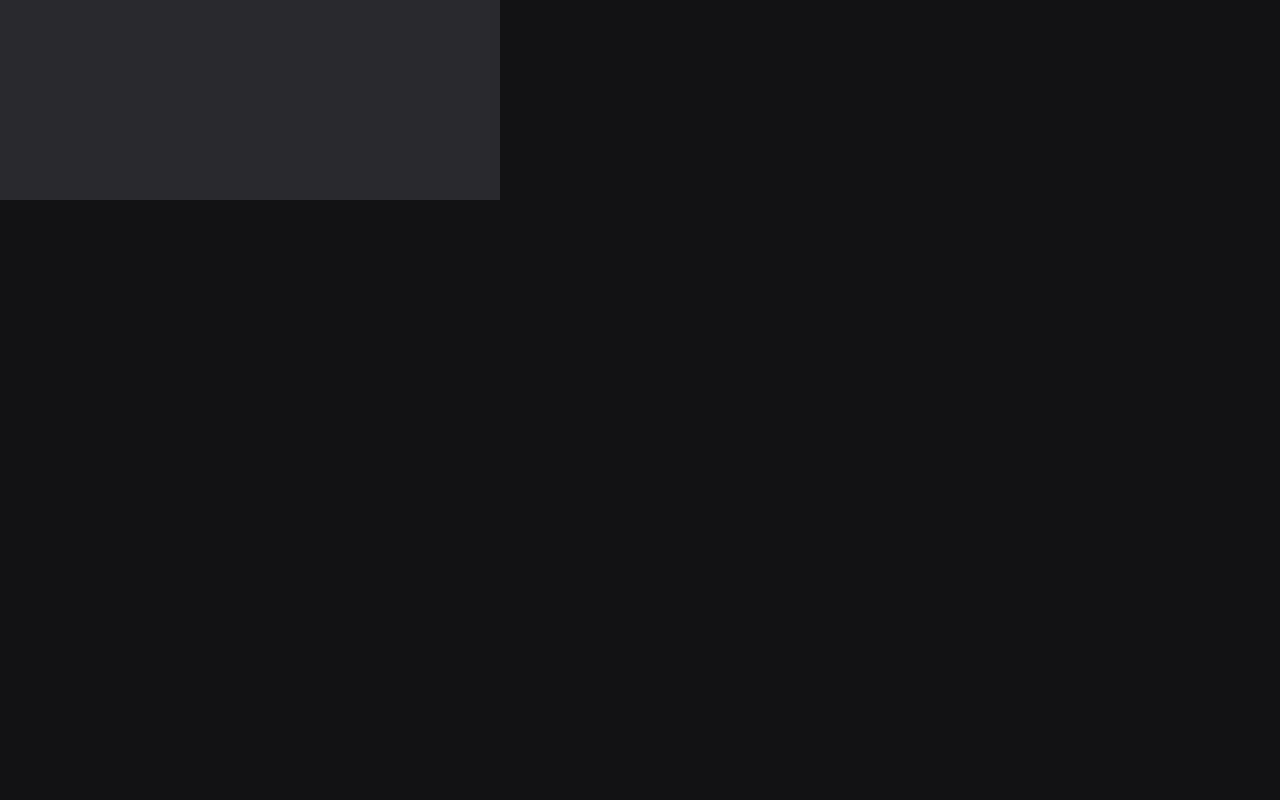
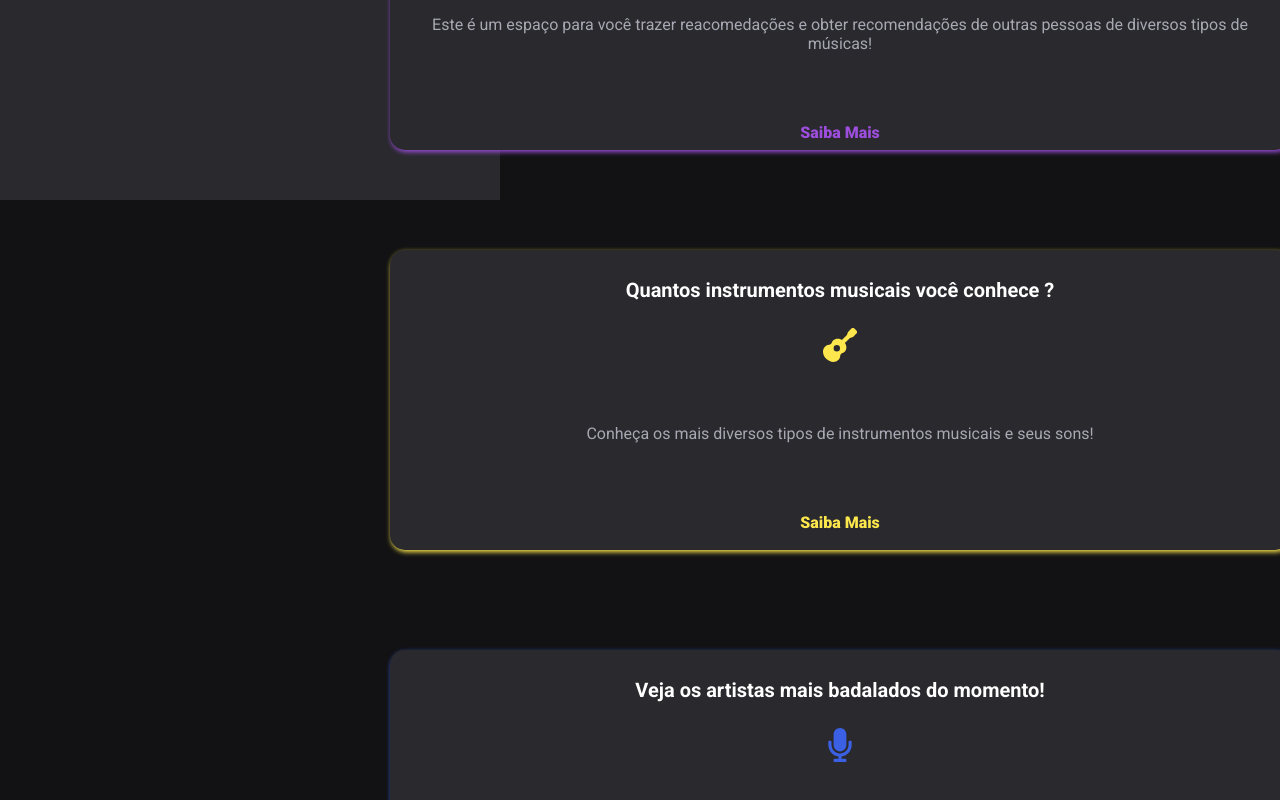
Before and after one commit to Lucasezidro/Vibratto, a React (Vite) app: page / in a window 1280 px wide. Shown: the part 600-1400 px from the top of the page. Before the commit the page ends 800 px from the top, so only its background shows below. Built offline with nearby package versions, Linux system fonts and the light colour scheme.

Commit message:
create cards component

```diff
--- /dev/null
+++ b/src/components/Card/index.tsx
@@ -0,0 +1,33 @@
+import React from 'react';
+import styles from './style.module.scss'
+
+interface CardProps {
+  title: string
+  description: string
+  children?: React.ReactNode
+  href: string
+  shadow?: string
+  linkColor: string
+}
+
+const CardHome = (props: CardProps) => {
+  return (
+    <div className={styles.card} style={{ boxShadow: `1px 2px 5px ${props.shadow}` }}>
+      <div className={styles.title}>
+        <strong>{props.title}</strong>
+
+        <span className={styles.icon}>
+          {props.children}
+        </span>
+      </div>
+
+      <div className={styles.description}>
+        <span>{props.description}</span>
+
+        <a href={props.href} style={{ color: props.linkColor }}>Saiba Mais</a>
+      </div>
+    </div>
+  )
+}
+
+export default CardHome;
--- /dev/null
+++ b/src/components/Card/style.module.scss
@@ -0,0 +1,61 @@
+.card {
+  display: flex;
+  align-items: center;
+  justify-content: center;
+  flex-direction: column;
+  width: 900px;
+  height: 300px;
+  border-radius: 15px;
+  background: var(--gray-800);
+  position: relative;
+  bottom: 750px;
+  left: 200px;
+  padding: 16px;
+  gap: 24px;
+  margin: 0;
+
+  .title {
+    position: relative;
+    bottom: 40px;
+    display: flex;
+    align-items: center;
+    justify-content: center;
+    flex-direction: column;
+    gap: 16px;
+
+    strong {
+      font-size: 20px;
+    }
+
+    .icon {
+      position: relative;
+      top: 10px;
+      font-size: 34px;
+    }
+  }
+
+  .description {
+    display: flex;
+    align-items: center;
+    justify-content: center;
+    flex-direction: column;
+    gap: 20px;
+
+    span {
+      text-align: center;
+      font-size: 16px;
+      color: var(--gray-300);
+    }
+
+    a {
+      position: relative;
+      top: 50px;
+      transition: all 0.5s;
+      font-weight: 900;
+
+      &:hover {
+        filter: brightness(0.8);
+      }
+    }
+  }
+}
--- /dev/null
+++ b/src/components/HomeContent/index.tsx
@@ -0,0 +1,52 @@
+import React from "react";
+import CardHome from "../Card";
+import { FaMusic, FaMicrophone, FaGuitar, FaHeadphones } from "react-icons/fa";
+import styles from "./style.module.scss";
+
+const HomeContent = () => {
+  return (
+    <div className={styles.cards}>
+      <CardHome
+        title="Aprenda mais sobre teoria musical!"
+        description="O objetivo é que você aprenda mais sobre a historia da musica, leitura de cifra e partitura, e muito mais!"
+        href="/learn"
+        shadow="#06d6a0"
+        linkColor="#06d6a0"
+      >
+        <FaMusic style={{ color: "#06d6a0" }} />
+      </CardHome>
+
+      <CardHome
+        title="Remende suas músicas preferidas!"
+        description="Este é um espaço para você trazer reacomedações e obter recomendações de outras pessoas de diversos tipos de músicas!"
+        href="/recomendations"
+        shadow="#9d4edd"
+        linkColor="#9d4edd"
+      >
+        <FaHeadphones style={{ color: "#9d4edd" }} />
+      </CardHome>
+
+      <CardHome
+        title="Quantos instrumentos musicais você conhece ?"
+        description="Conheça os mais diversos tipos de instrumentos musicais e seus sons!"
+        href="/instrumentMusic"
+        shadow="#FDE74C"
+        linkColor="#FDE74C"
+      >
+        <FaGuitar style={{ color: "#FDE74C" }} />
+      </CardHome>
+
+      <CardHome
+        title="Veja os artistas mais badalados do momento!"
+        description="Neste espaço você noticias sobre o mundo da música!"
+        href="/artist"
+        shadow="#3B60E4"
+        linkColor="#3B60E4"
+      >
+        <FaMicrophone style={{ color: "#3B60E4" }} />
+      </CardHome>
+    </div>
+  );
+};
+
+export default HomeContent;
--- /dev/null
+++ b/src/components/HomeContent/style.module.scss
@@ -0,0 +1,7 @@
+.cards {
+  display: flex;
+  align-items: center;
+  justify-content: center;
+  flex-direction: column;
+  gap: 100px;
+}
--- a/src/pages/home/index.tsx
+++ b/src/pages/home/index.tsx
@@ -1,7 +1,8 @@
-import React from 'react';
-import styles from './style.module.scss'
-import Menu from '../../components/menu';
-import profilePhoto from '../../assets/LUCAS EZIDRO_Easy-Resize.com.jpg'
+import React from "react";
+import styles from "./style.module.scss";
+import Menu from "../../components/Menu/menu";
+import profilePhoto from "../../assets/LUCAS EZIDRO_Easy-Resize.com.jpg";
+import HomeContent from "../../components/HomeContent";
 
 const Home = () => {
   return (
@@ -22,8 +23,10 @@ const Home = () => {
           <button className={styles.signin}>Entrar</button>
         </div>
       </div>
+
+      <HomeContent />
     </>
-  )
-}
+  );
+};
 
 export default Home;
--- a/src/pages/home/style.module.scss
+++ b/src/pages/home/style.module.scss
@@ -70,8 +70,9 @@
       transition: background-color 0.5s;
 
       &:hover {
-        filter: brightness(0.8)
+        filter: brightness(0.8);
       }
     }
   }
+
 }
```
Also changed, not shown: src/components/Menu/menu.module.scss (renamed from src/components/menu.module.scss), src/components/Menu/menu.tsx (renamed from src/components/menu.tsx). Lines whose indentation alone changed are shown as unchanged.
